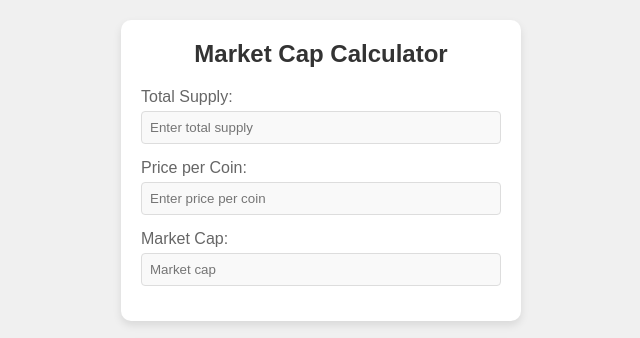
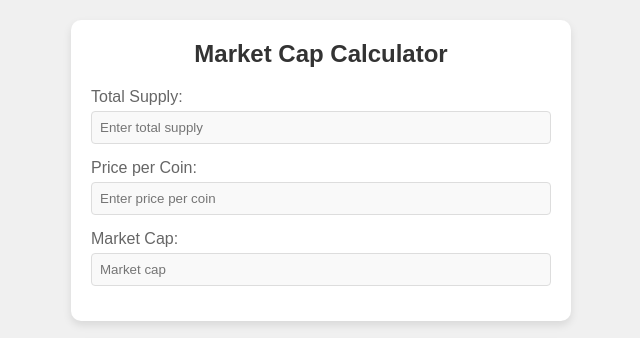
Before and after one commit to crypto4light/investment-outcome-calculator, a plain HTML site: page index.html in a window 1280 px wide. Shown: the top 338 px of the page, without its empty margins (319-959 px from the left). Drawn offline with Linux system fonts and the light colour scheme.

Commit message:
Update index2.html

```diff
--- a/index.html
+++ b/index.html
@@ -13,17 +13,21 @@
             display: flex;
             flex-direction: column;
             align-items: center;
+            min-height: 100vh;
         }
         .container {
             width: 100%;
-            max-width: 400px;
+            max-width: 500px;
+            display: flex;
+            flex-direction: column;
+            gap: 20px;
         }
         .calculator {
             background: #fff;
             padding: 20px;
             border-radius: 10px;
             box-shadow: 0 4px 8px rgba(0,0,0,0.1);
-            margin-bottom: 20px;
+            margin-bottom: 0;
         }
         .calculator h2 {
             text-align: center;
```
